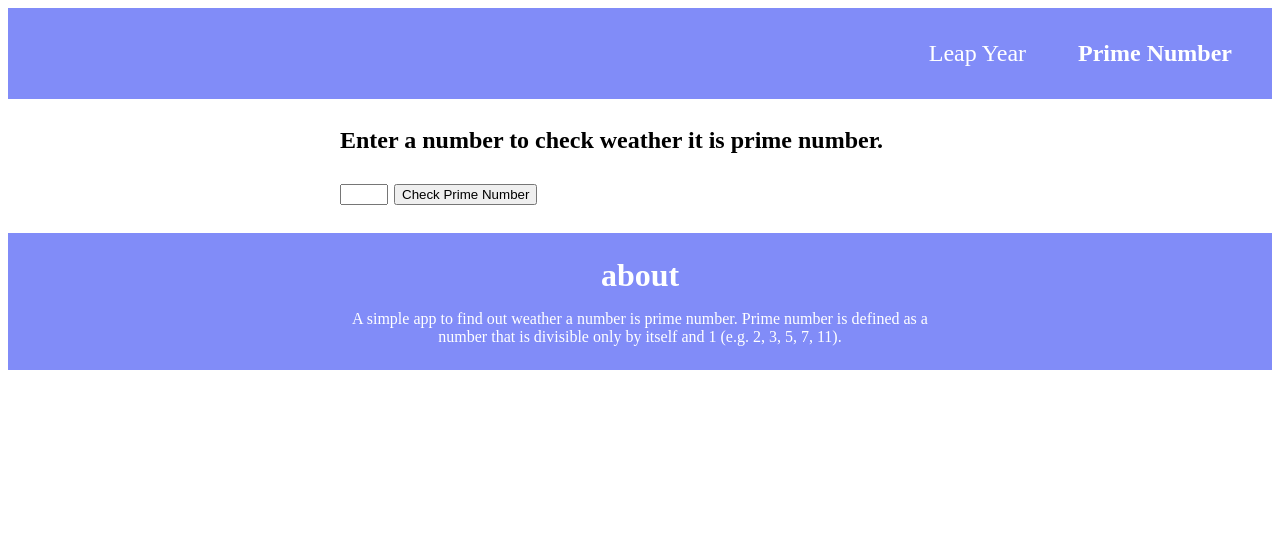
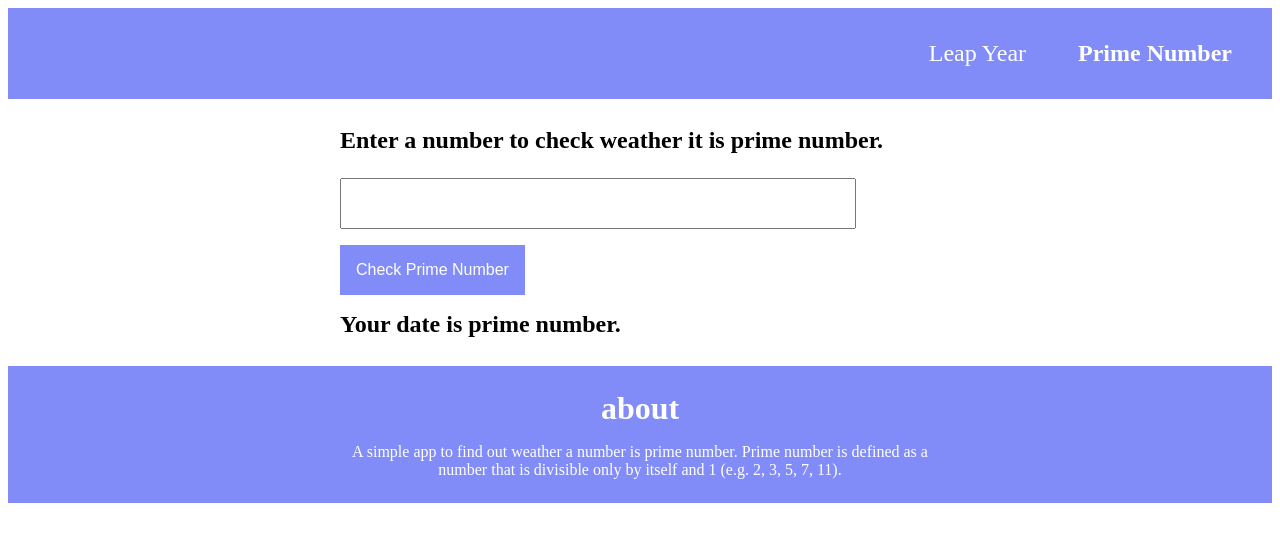
Before and after one commit to TusharAnekar/leap-year-and-prime-number, a plain HTML site: page prime-number.html in a window 1280 px wide. Both pictures are taken after a click on the button "Check Prime Number". Drawn offline with Linux system fonts and the light colour scheme; a web font is replaced by a local one.

Commit message:
prime number logic and styling

```diff
--- /dev/null
+++ b/prime-number-app.js
@@ -0,0 +1,32 @@
+var checkPrimeNumber = document.querySelector("#btn-checkPN");
+var inputPrimeNumber = document.querySelector("input");
+var outputDiv = document.querySelector("#outputPN");
+
+checkPrimeNumber.addEventListener("click", clickHandlerPN);
+
+function primeNumber(dateOfBirth) {
+    var temp = 0, flag=0, resultpPN = "";
+
+    temp = dateOfBirth/2;
+
+    for( var i=2;i<=temp; i++) {
+
+        if(dateOfBirth%i === 0){
+            resultpPN = "Your date of birth is not a prime number.";
+            flag =1;
+            break;
+        }
+    }
+
+    if(flag === 0)
+    {
+        resultpPN = "Your date is prime number.";
+    }
+    return(resultpPN);
+}
+
+
+function clickHandlerPN() {
+    var inputPN = inputPrimeNumber.value;
+    outputDiv.innerText = primeNumber(inputPN);
+}
--- a/prime-number.html
+++ b/prime-number.html
@@ -24,10 +24,10 @@
 
     <div class="container-center">
         <h2>Enter a number to check weather it is prime number.</p>
-        <input type="number" min="1" max="4">
-        <button>Check Prime Number</button>
+        <input id="inputPN" type="number" min="1" max="4">
+        <button id="btn-checkPN">Check Prime Number</button>
 
-        <div id="output"></div>
+        <div id="outputPN"></div>
     </div>
 
     <footer class="footer">
@@ -35,5 +35,6 @@
         <p class=" container-center">A simple app to find out weather a number is prime number. Prime number is defined as a number that is divisible only by itself and 1 (e.g. 2, 3, 5, 7, 11).</p>
     </footer>
 
+    <script src="prime-number-app.js" type="text/javascript"></script>
 </body>
 </html>
--- a/styles.css
+++ b/styles.css
@@ -40,6 +40,25 @@
     color: white;
 }
 
+input {
+    width: 80%;
+    padding: 1rem 1rem;
+}
+
+button{
+    background-color: var(--primary-color);
+    color: white;
+    border: none;
+    padding: 1rem 1rem;
+    cursor: pointer;
+    font-size: 1rem;
+    margin: 1rem 0rem;
+}
+
+#output {
+    padding: 1rem 0rem;
+}
+
 .footer {
     background-color: var(--primary-color);
     padding: 1rem;
```
